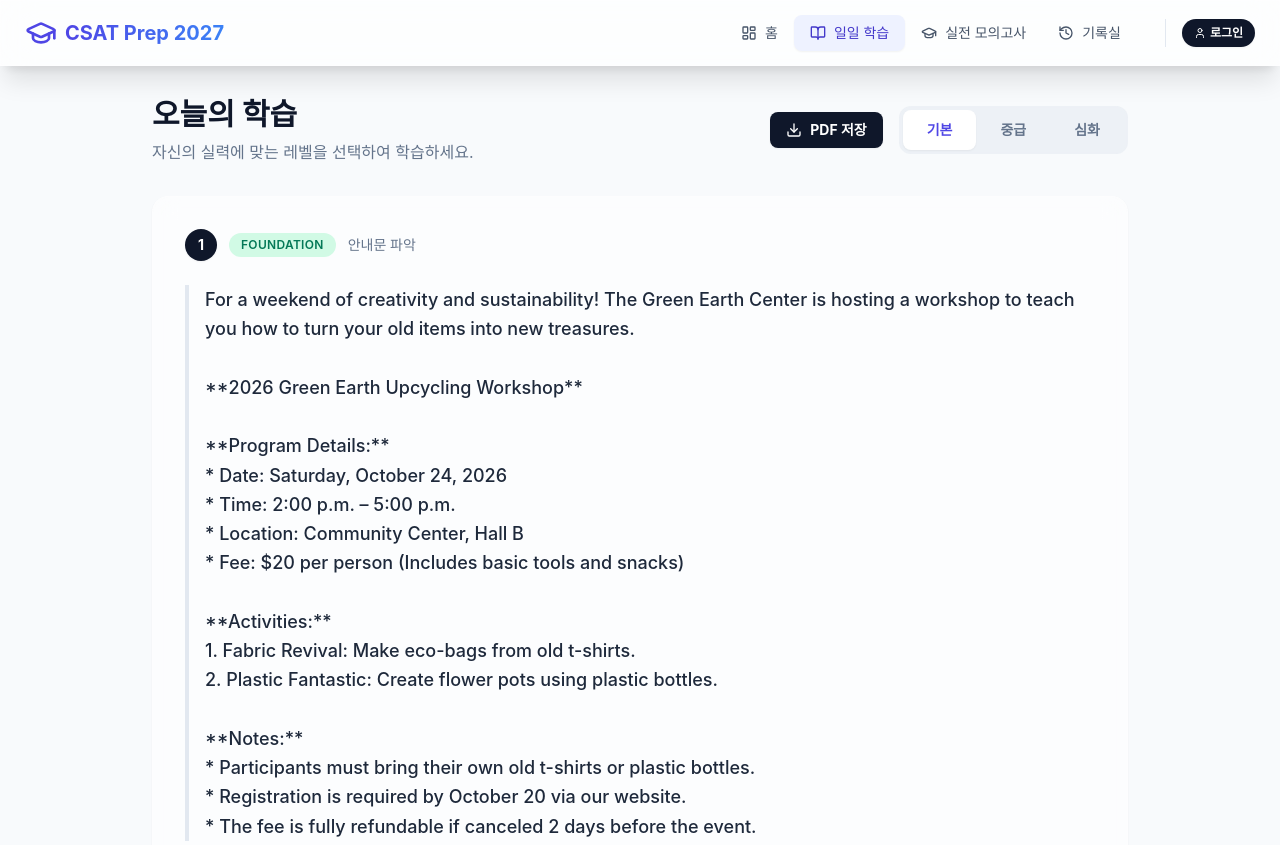
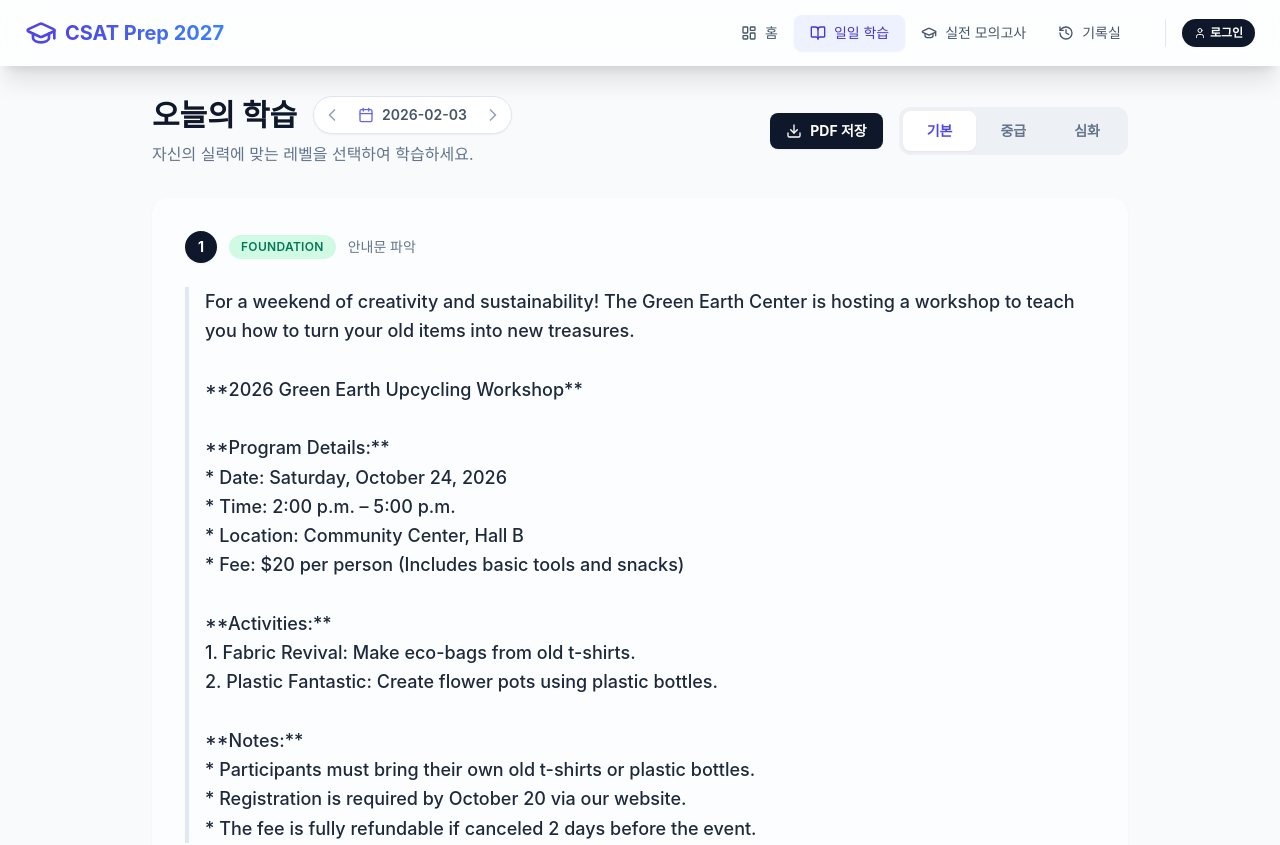
Before and after one commit to jb2jb2kr-dev/csat-prep-2027, a React (Vite) app in the folder csat-prep-2027/: page /practice in a window 1280 px wide. Shown: the top 845 px of the page. Built offline with nearby package versions, Linux system fonts and the light colour scheme.

Commit message:
Add date navigation to PracticeMode

```diff
--- a/csat-prep-2027/src/pages/PracticeMode.tsx
+++ b/csat-prep-2027/src/pages/PracticeMode.tsx
@@ -1,26 +1,34 @@
 import { useState } from 'react';
-import { useParams } from 'react-router-dom';
+import { useParams, useNavigate } from 'react-router-dom';
 import { dailyContent } from '../data/questions';
 import type { Level } from '../data/questions';
 import { QuestionCard } from '../components/QuestionCard';
 import { PDFDownloadButton } from '../components/PDFDownloadButton';
 import { clsx } from 'clsx';
+import { ChevronLeft, ChevronRight, Calendar } from 'lucide-react';
 
 
 export const PracticeMode = () => {
     const { date } = useParams<{ date: string }>();
+    const navigate = useNavigate();
     const [activeLevel, setActiveLevel] = useState<Level>('Foundation');
 
-    // Use URL date or fallback to today (Hardcoded 'today' for prototype consistency, but could be new Date())
-    // For now, let's keep "2026-02-02" as the default "Today" for demo purposes.
+    // Use URL date or fallback to today
     const targetDate = date || "2026-02-03";
     const data = dailyContent[targetDate];
 
-    if (!data) {
-        return <div className="pt-32 text-center text-slate-500 font-bold text-xl">
-            {targetDate}의 학습 컨텐츠가 없습니다.
-        </div>;
-    }
+    // Date Navigation Logic
+    const handleDateChange = (days: number) => {
+        const currentDateObj = new Date(targetDate);
+        currentDateObj.setDate(currentDateObj.getDate() + days);
+
+        const year = currentDateObj.getFullYear();
+        const month = String(currentDateObj.getMonth() + 1).padStart(2, '0');
+        const day = String(currentDateObj.getDate()).padStart(2, '0');
+        const newDateStr = `${year}-${month}-${day}`;
+
+        navigate(`/practice/${newDateStr}`);
+    };
 
     const levels: Level[] = ['Foundation', 'Intermediate', 'Advanced'];
 
@@ -29,20 +37,43 @@ export const PracticeMode = () => {
 
     return (
         <div className="min-h-screen pt-24 pb-12 px-6 max-w-5xl mx-auto">
-            <div className="flex flex-col md:flex-row md:items-center justify-between mb-8 gap-4">
-                <div>
-                    <h2 className="text-3xl font-bold text-slate-900 mb-2">
-                        {date ? `${targetDate} 학습 기록` : "오늘의 학습"}
+            {/* Header Area with Date Navigation */}
+            <div className="flex flex-col md:flex-row md:items-center justify-between mb-8 gap-6">
+                <div className="flex-1">
+                    <div className="flex items-center gap-4 mb-2">
+                        <h2 className="text-3xl font-bold text-slate-900">
+                            오늘의 학습
                         </h2>
+                        <div className="flex items-center bg-white rounded-full shadow-sm border border-slate-200 px-1 py-1">
+                            <button
+                                onClick={() => handleDateChange(-1)}
+                                className="p-1 hover:bg-slate-100 rounded-full text-slate-400 hover:text-indigo-600 transition-colors"
+                            >
+                                <ChevronLeft className="w-5 h-5" />
+                            </button>
+                            <span className="mx-3 text-sm font-semibold text-slate-600 flex items-center gap-2 min-w-[100px] justify-center">
+                                <Calendar className="w-4 h-4 text-indigo-500" />
+                                {targetDate}
+                            </span>
+                            <button
+                                onClick={() => handleDateChange(1)}
+                                className="p-1 hover:bg-slate-100 rounded-full text-slate-400 hover:text-indigo-600 transition-colors"
+                            >
+                                <ChevronRight className="w-5 h-5" />
+                            </button>
+                        </div>
+                    </div>
                     <p className="text-slate-500">자신의 실력에 맞는 레벨을 선택하여 학습하세요.</p>
                 </div>
 
                 <div className="flex gap-4 items-center">
+                    {data && (
                         <PDFDownloadButton
                             targetId="printable-content"
                             fileName={`CSAT_Practice_${activeLevel}_${dateStr}`}
                             label="PDF 저장"
                         />
+                    )}
                     <div className="flex p-1 bg-slate-200/50 rounded-xl backdrop-blur-sm">
                         {levels.map((level) => (
                             <button
@@ -62,11 +93,25 @@ export const PracticeMode = () => {
                 </div>
             </div>
 
+            {/* Content Area */}
+            {!data ? (
+                <div className="py-32 text-center rounded-3xl bg-white/50 border border-slate-200 border-dashed">
+                    <div className="inline-flex items-center justify-center w-16 h-16 rounded-full bg-slate-100 mb-4">
+                        <Calendar className="w-8 h-8 text-slate-400" />
+                    </div>
+                    <h3 className="text-xl font-bold text-slate-900 mb-2">{targetDate} 학습 컨텐츠 준비 중</h3>
+                    <p className="text-slate-500 max-w-md mx-auto">
+                        아직 해당 날짜의 문제가 등록되지 않았습니다.<br />
+                        다른 날짜를 선택해 주세요.
+                    </p>
+                </div>
+            ) : (
                 <div id="printable-content" className="space-y-6 p-4 -m-4">
                     {activeLevel === 'Foundation' && data.foundation.map((q, idx) => <QuestionCard key={q.id} question={q} questionNumber={idx + 1} />)}
                     {activeLevel === 'Intermediate' && data.intermediate.map((q, idx) => <QuestionCard key={q.id} question={q} questionNumber={idx + 1} />)}
                     {activeLevel === 'Advanced' && data.advanced.map((q, idx) => <QuestionCard key={q.id} question={q} questionNumber={idx + 1} />)}
                 </div>
+            )}
         </div>
     );
 };
```
Lines whose indentation alone changed are shown as unchanged.
